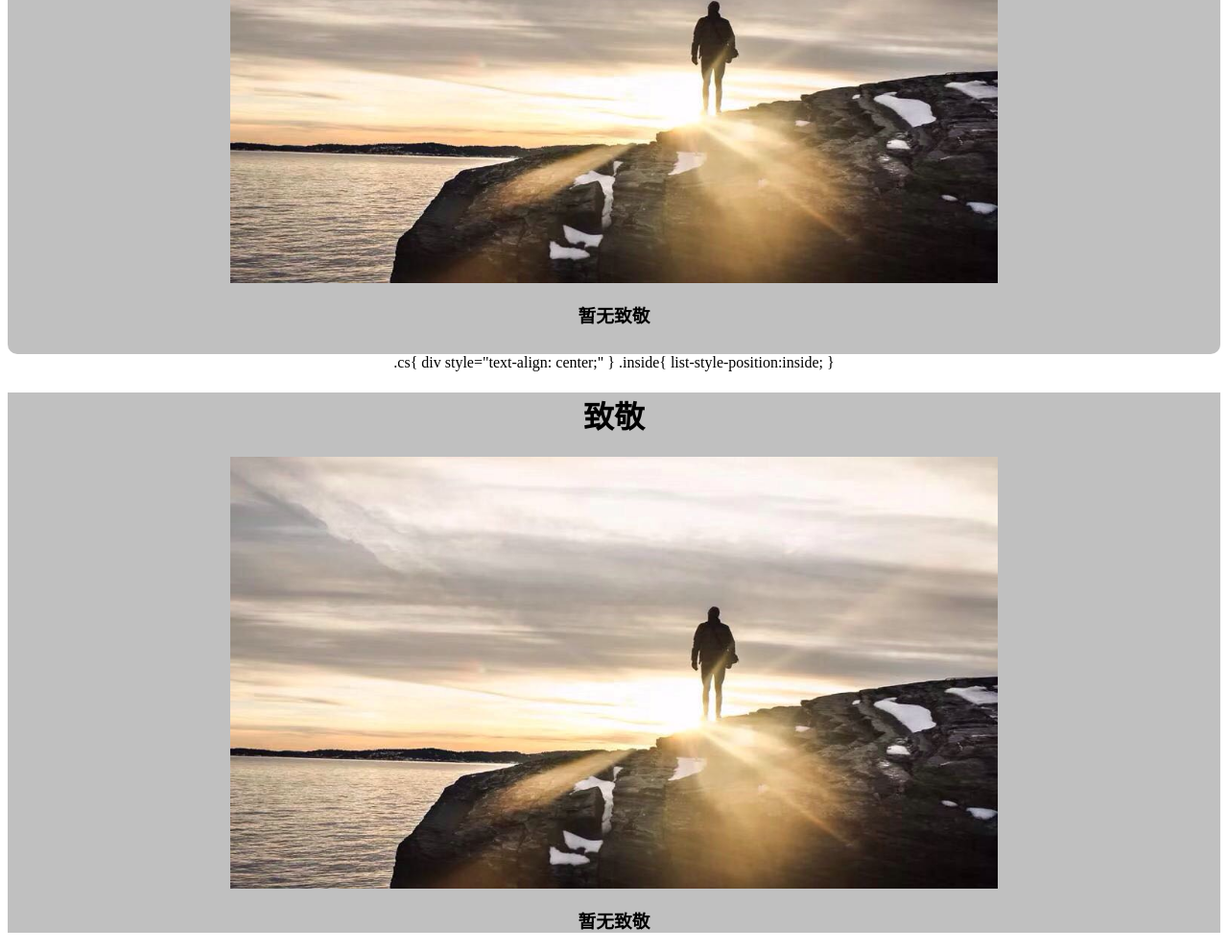
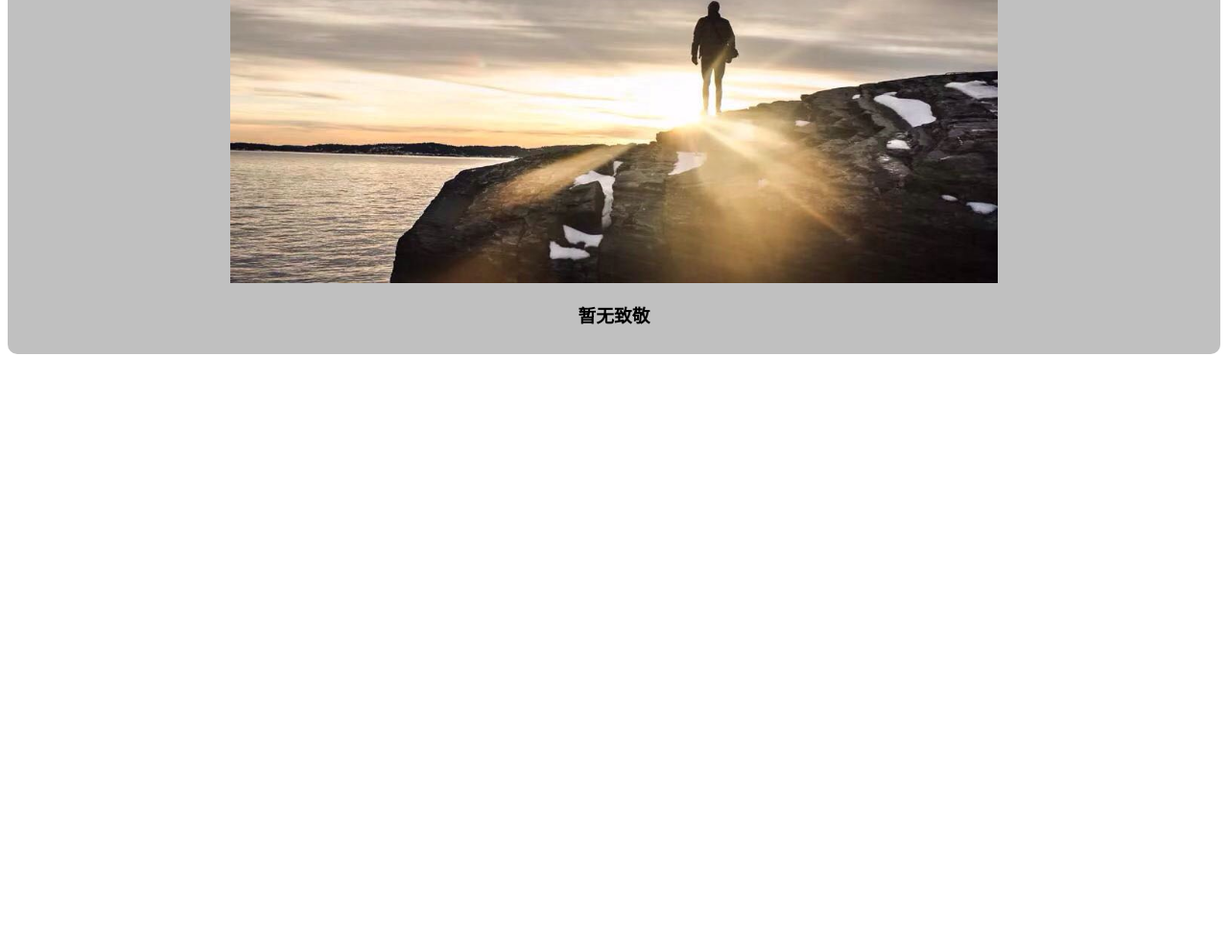
Before and after one commit to McQueen5258/zhijing, a plain HTML site: page index.html in a window 1280 px wide. Shown: the part 262-1253 px from the top of the page at 96% size. After the commit the page ends 800 px from the top, so only its background shows below. Drawn offline with Linux system fonts and the light colour scheme.

Commit message:
Update index.html

```diff
--- a/index.html
+++ b/index.html
@@ -1,14 +1,4 @@
 <div style="text-align: center;">
-  <style>
-  .silver-background {
-    background-color: silver;
-  }
-    .css{
-      width:800px;
-    }
-    .a{
-      width:200px;
-    }<div style="text-align: center;">
   <style>
   .silver-background {
     background-color: silver;
@@ -34,19 +24,6 @@
 </style>
 <div class="silver-background cs thick-silver-border">
   <h1>致敬</h1>
-  <img class=css src="https://github.com/McQueen5258/zhijing/blob/master/1061558594677_.pic.jpg?raw=true"/>
+  <img class="css" src="https://github.com/McQueen5258/zhijing/blob/master/1061558594677_.pic.jpg?raw=true"/>
   <h3>暂无致敬</h3>
 </div>
-
-    .cs{
-     div style="text-align: center;"
-   }
-   .inside{
-     list-style-position:inside;
-   }
-</style>
-<div class="silver-background cs">
-  <h1>致敬</h1>
-  <img class=css src="https://github.com/McQueen5258/zhijing/blob/master/1061558594677_.pic.jpg?raw=true"/>
-  <h3>暂无致敬</h3>
-</div>
```
